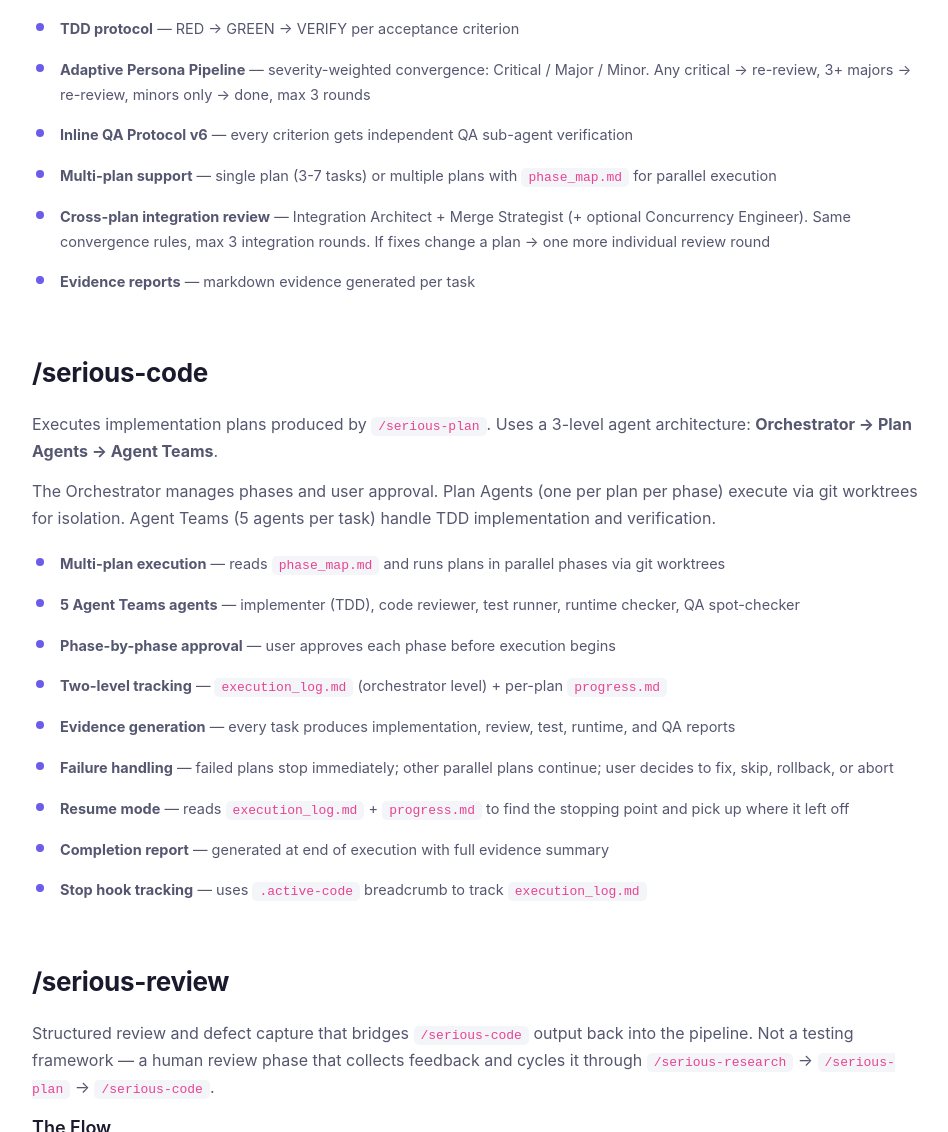
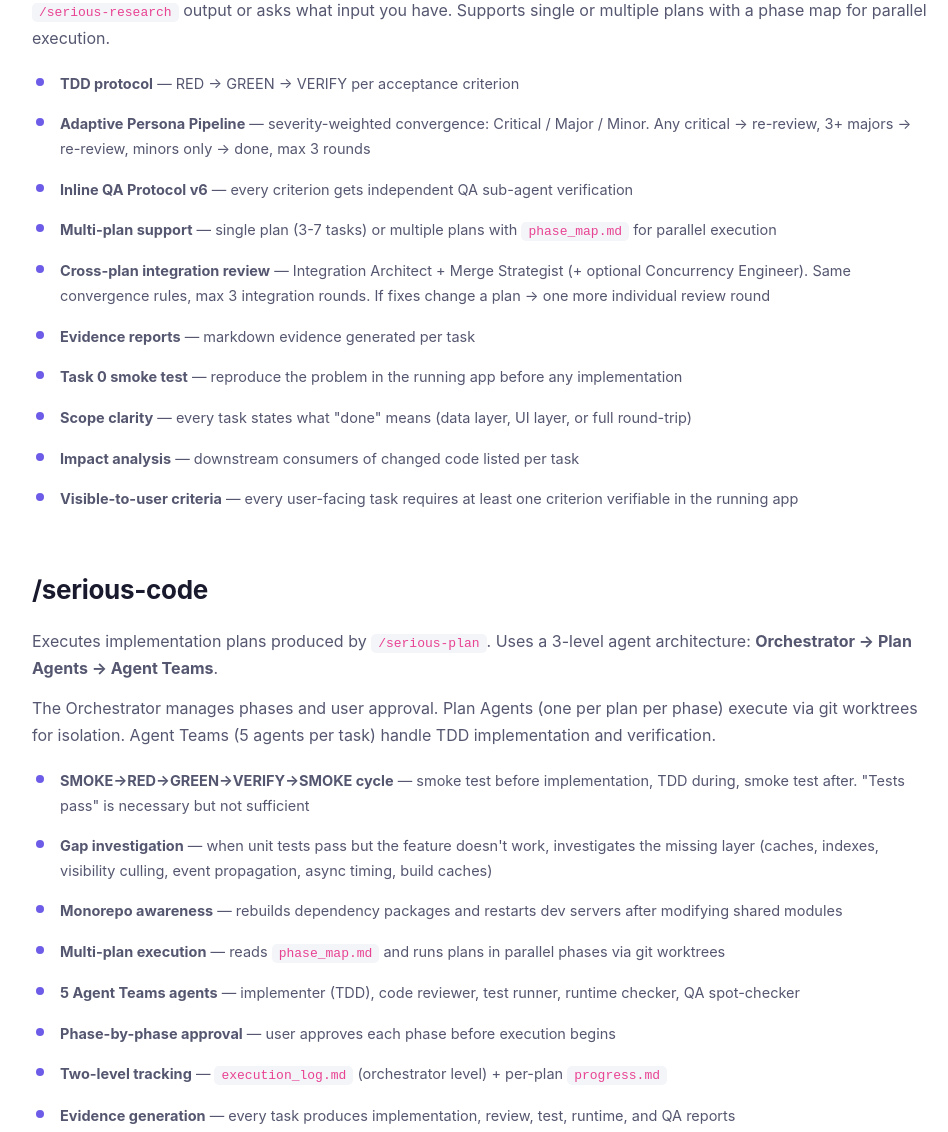
Before and after one commit to AntoineDubuc/serious-sidekick, a plain HTML site: page README.html in a window 1280 px wide. Shown: the part 4501-5633 px from the top of the page, without its empty margins (160-1108 px from the left). Drawn offline with Linux system fonts and the light colour scheme.

Commit message:
Add smoke tests, gap investigation, and impact analysis to workflow skills
Implements feedback from real-world usage: "unit tests pass, users see nothing."
- /serious-research: mandatory pre-research steps (smoke test baseline, full
  execution path trace, optimization/caching layer identification, downstream
  consumer analysis)
- /serious-plan: Task 0 smoke test, scope clarity per task, impact analysis,
  visible-to-user acceptance criteria, interleaved verification gates
- /serious-code: SMOKE→RED→GREEN→VERIFY→SMOKE cycle, post-implementation smoke
  test, gap investigation protocol, monorepo rebuild awareness, 4 new operating
  rules

Co-Authored-By: Claude Opus 4.6 <noreply@anthropic.com>

```diff
--- a/README.html
+++ b/README.html
@@ -870,7 +870,7 @@
       </div>
     </div>
 
-    <p>During scoping, you choose a <strong>research scope</strong> &mdash; online only, codebase only, or both &mdash; so agents only use the tools that matter (no pointless web searches for a local bug hunt, no codebase exploration for a tech evaluation).</p>
+    <p>During scoping, you choose a <strong>research scope</strong> &mdash; online only, codebase only, or both &mdash; so agents only use the tools that matter (no pointless web searches for a local bug hunt, no codebase exploration for a tech evaluation). Before diving into research, mandatory pre-research steps capture a smoke test baseline, trace the full execution path from user action to visible result, identify optimization/caching layers, and map downstream consumers.</p>
     <p>A Stop hook uses the <code>.active-research</code> breadcrumb to track <code>notebook.md</code> across tool calls.</p>
     <p>Research output is organized by type:</p>
     <div class="folder-tree-small">Research/
@@ -894,6 +894,10 @@
       <li><strong>Multi-plan support</strong> — single plan (3-7 tasks) or multiple plans with <code>phase_map.md</code> for parallel execution</li>
       <li><strong>Cross-plan integration review</strong> — Integration Architect + Merge Strategist (+ optional Concurrency Engineer). Same convergence rules, max 3 integration rounds. If fixes change a plan &#8594; one more individual review round</li>
       <li><strong>Evidence reports</strong> — markdown evidence generated per task</li>
+      <li><strong>Task 0 smoke test</strong> — reproduce the problem in the running app before any implementation</li>
+      <li><strong>Scope clarity</strong> — every task states what "done" means (data layer, UI layer, or full round-trip)</li>
+      <li><strong>Impact analysis</strong> — downstream consumers of changed code listed per task</li>
+      <li><strong>Visible-to-user criteria</strong> — every user-facing task requires at least one criterion verifiable in the running app</li>
     </ul>
   </section>
 
@@ -904,6 +908,9 @@
     <p>The Orchestrator manages phases and user approval. Plan Agents (one per plan per phase) execute via git worktrees for isolation. Agent Teams (5 agents per task) handle TDD implementation and verification.</p>
 
     <ul class="feature-list">
+      <li><strong>SMOKE&#8594;RED&#8594;GREEN&#8594;VERIFY&#8594;SMOKE cycle</strong> — smoke test before implementation, TDD during, smoke test after. "Tests pass" is necessary but not sufficient</li>
+      <li><strong>Gap investigation</strong> — when unit tests pass but the feature doesn't work, investigates the missing layer (caches, indexes, visibility culling, event propagation, async timing, build caches)</li>
+      <li><strong>Monorepo awareness</strong> — rebuilds dependency packages and restarts dev servers after modifying shared modules</li>
       <li><strong>Multi-plan execution</strong> — reads <code>phase_map.md</code> and runs plans in parallel phases via git worktrees</li>
       <li><strong>5 Agent Teams agents</strong> — implementer (TDD), code reviewer, test runner, runtime checker, QA spot-checker</li>
       <li><strong>Phase-by-phase approval</strong> — user approves each phase before execution begins</li>
```
Also changed, not shown: 4 other files.
